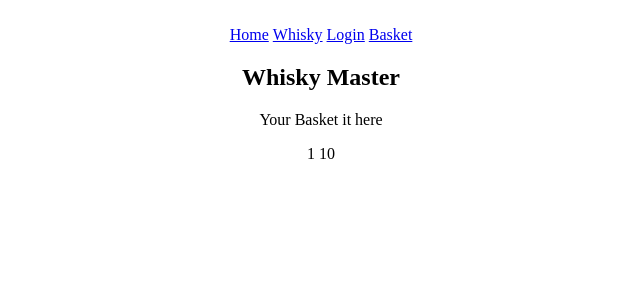
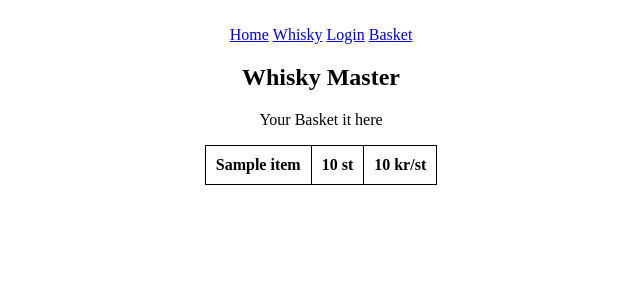
Before and after one commit to s7rul/D0018_ecomesrSite, a Python web app: template templates/basket.html in a window 1280 px wide. Shown: the top 300 px of the page, without its empty margins (319-959 px from the left). Run offline with Jinja, Linux system fonts and the light colour scheme; the template is opened without the code that fills it: most values are stand-ins (such as "Sample title", 1, 10 or a date in 2020); lists and menus that the app fills with data are empty.

Commit message:
added names to basket items

```diff
--- a/templates/basket.html
+++ b/templates/basket.html
@@ -9,13 +9,17 @@
 		<h2>Whisky Master</h2>
 		<p>Your Basket it here</p>
 
+		<table class="center">
 
 		{% for item in basket %}
-		<!--Jinja Loop starts at 1 and not zero-->
-		<p>
-			{{item['ProductNumber']}} {{item['Quantity']}}
-		</p>
+		<tr>
+			<th> {{item['WhiskyName']}} </th>
+			<th> {{item['Quantity']}} st </th>
+			<th> {{item['Price']}} kr/st </th>
+		</tr>
 		{% endfor %}
+
+		</table>
 
 	</div>
 
--- a/users.py
+++ b/users.py
@@ -125,7 +125,8 @@ def basketPage():
 
         with con.cursor() as cur:
 
-            cur.execute("SELECT * FROM BasketProduct WHERE BasketID IN (SELECT ID FROM Basket WHERE CustomerID=%s);", (userID,))
+            cur.execute(" create temporary table basketTmp(SELECT * FROM BasketProduct WHERE BasketID IN (SELECT ID FROM Basket WHERE CustomerID=%s));", (userID,))
+            cur.execute("select * from whisky inner join basketTmp on whisky.WhiskyID=basketTmp.ProductNumber;")
 
             row = cur.fetchall()
 
```
